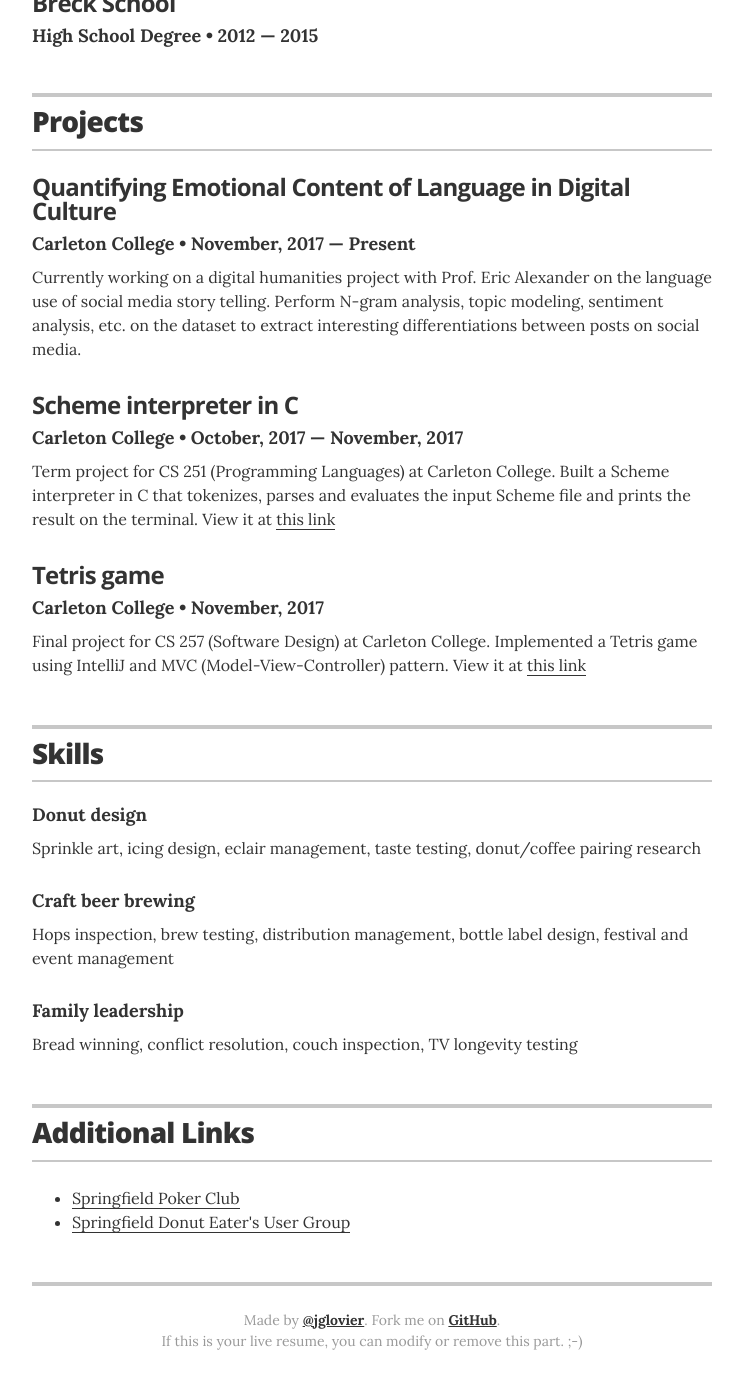
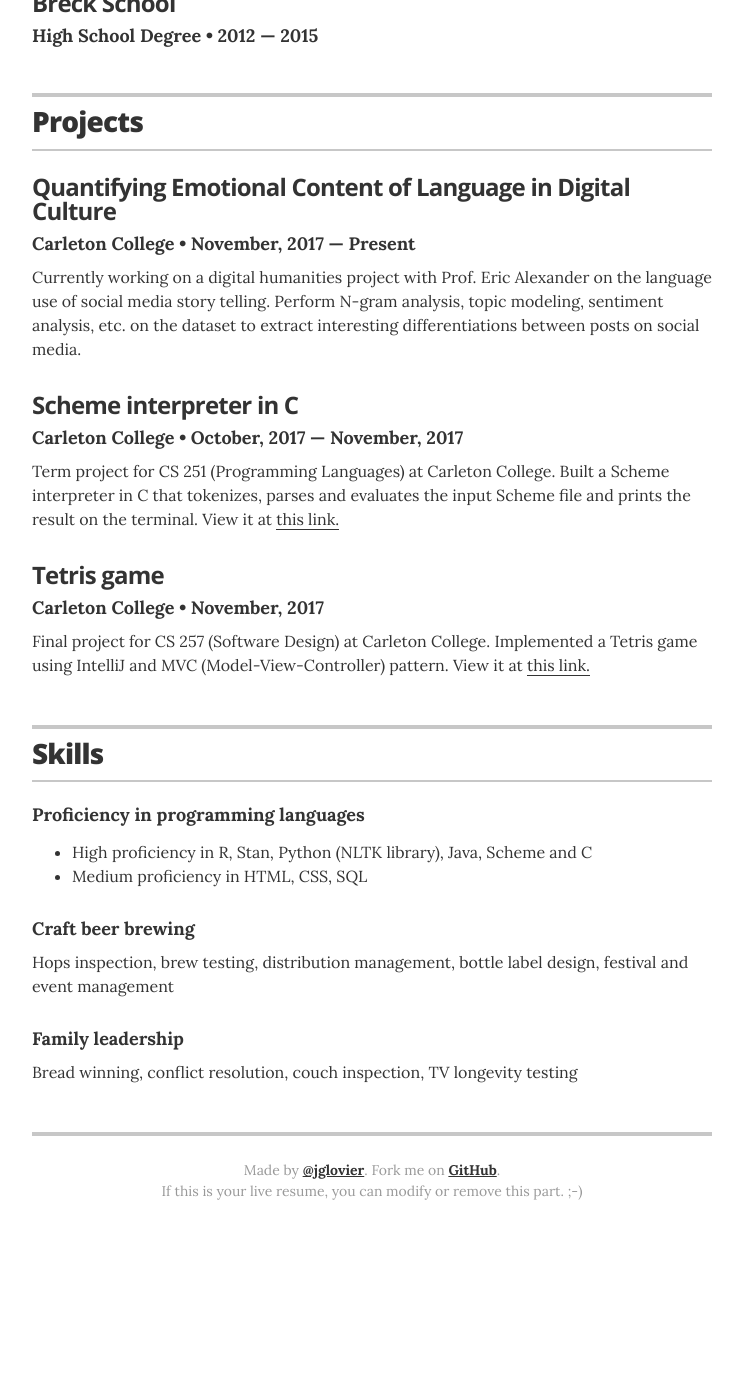
Before and after one commit to formidify/formidify.github.io, a Jekyll site: the page built from index.html, in a window 1280 px wide and 1400 px high, scrolled down 943 px. Shown: the top 1389 px of the window, without its empty margins (268-1011 px from the left). Built offline with Jekyll 4.4.1, drawn with Linux system fonts in a browser that asks for light colours; after the commit the page ends 2193 px from its top, so only the background shows below that.

Commit message:
Updated little things on resume

```diff
--- a/_config.yml
+++ b/_config.yml
@@ -26,12 +26,12 @@
 
 # Decide which sections to use
 # comment out to hide
+resume_section_projects:        true
 resume_section_experience:      true
+resume_section_skills:          true
 resume_section_education:       true
-resume_section_projects:        true
-resume_section_skills:          true
 # resume_section_recognition:     true
-resume_section_links:           true
+# resume_section_links:           true
 # resume_section_associations:    true
 # resume_section_interests:       true
 
@@ -46,7 +46,7 @@
   # resume_instagram_url:         "insert your Instagram URL here"
   resume_quora_url:             "https://www.quora.com/profile/James-Yang-106"
   # resume_website_url:           "http://joelglovier.com"
-resume_print_social_links:      true
+  # resume_print_social_links:      true
 
 # Design settings
 resume_theme:                   default
--- a/_data/experience.yml
+++ b/_data/experience.yml
@@ -3,4 +3,4 @@
 - company: University of Minnesota Biostatistics
   position: Research Assistant
   duration: June, 2017 &mdash; Present
-  summary: I have been working since Summer 2017 to convert the methods used in a paper by Chu et al. (2003) into a working R package to be published at Journal of Statistical Software.<ul><li>Developed an R package "BayesSenMC". Performed all necessary commenting and testing. View it at <a href="https://github.com/formidify/BayesSenMC" target=_blank rel="noopener noreferrer">this link</a></li><li>Wrote and edited a JSS-formatted paper on the R package</li>
+  summary: I have been working since Summer 2017 to convert the methods used in a paper by Chu et al. (2003) into a working R package to be published at Journal of Statistical Software.<ul><li>Developed an R package "BayesSenMC". Performed all necessary commenting and testing. View it at <a href="https://github.com/formidify/BayesSenMC" target=_blank rel="noopener noreferrer">this link.</a></li><li>Wrote and edited a JSS-formatted paper on the R package</li>
--- a/_data/projects.yml
+++ b/_data/projects.yml
@@ -14,11 +14,11 @@
   role: Carleton College
   duration: October, 2017 &mdash; November, 2017
   # url: "#"
-  description: Term project for CS 251 (Programming Languages) at Carleton College. Built a Scheme interpreter in C that tokenizes, parses and evaluates the input Scheme file and prints the result on the terminal. View it at <a href="https://github.com/formidify/Scheme_Interpreter_C" target=_blank rel="noopener noreferrer">this link</a>
+  description: Term project for CS 251 (Programming Languages) at Carleton College. Built a Scheme interpreter in C that tokenizes, parses and evaluates the input Scheme file and prints the result on the terminal. View it at <a href="https://github.com/formidify/Scheme_Interpreter_C" target=_blank rel="noopener noreferrer">this link.</a>
 
 # Tetris game
 - project: Tetris game
   role: Carleton College
   duration: November, 2017
   # url: "#"
-  description: Final project for CS 257 (Software Design) at Carleton College. Implemented a Tetris game using IntelliJ and MVC (Model-View-Controller) pattern. View it at <a href="https://github.com/formidify/Tetris" target=_blank rel="noopener noreferrer">this link</a>
+  description: Final project for CS 257 (Software Design) at Carleton College. Implemented a Tetris game using IntelliJ and MVC (Model-View-Controller) pattern. View it at <a href="https://github.com/formidify/Tetris" target=_blank rel="noopener noreferrer">this link.</a>
--- a/_data/skills.yml
+++ b/_data/skills.yml
@@ -1,7 +1,7 @@
 # Skills
-# Donut design
-- skill: Donut design
-  description: Sprinkle art, icing design, eclair management, taste testing, donut/coffee pairing research
+# proficiency in PLs
+- skill: Proficiency in programming languages
+  description: <ul><li>High proficiency in R, Stan, Python (NLTK library), Java, Scheme and C</li><li>Medium proficiency in HTML, CSS, SQL</li>
 
 # Craft beer brewing
 - skill: Craft beer brewing
```
Also changed, not shown: 1 other file.
